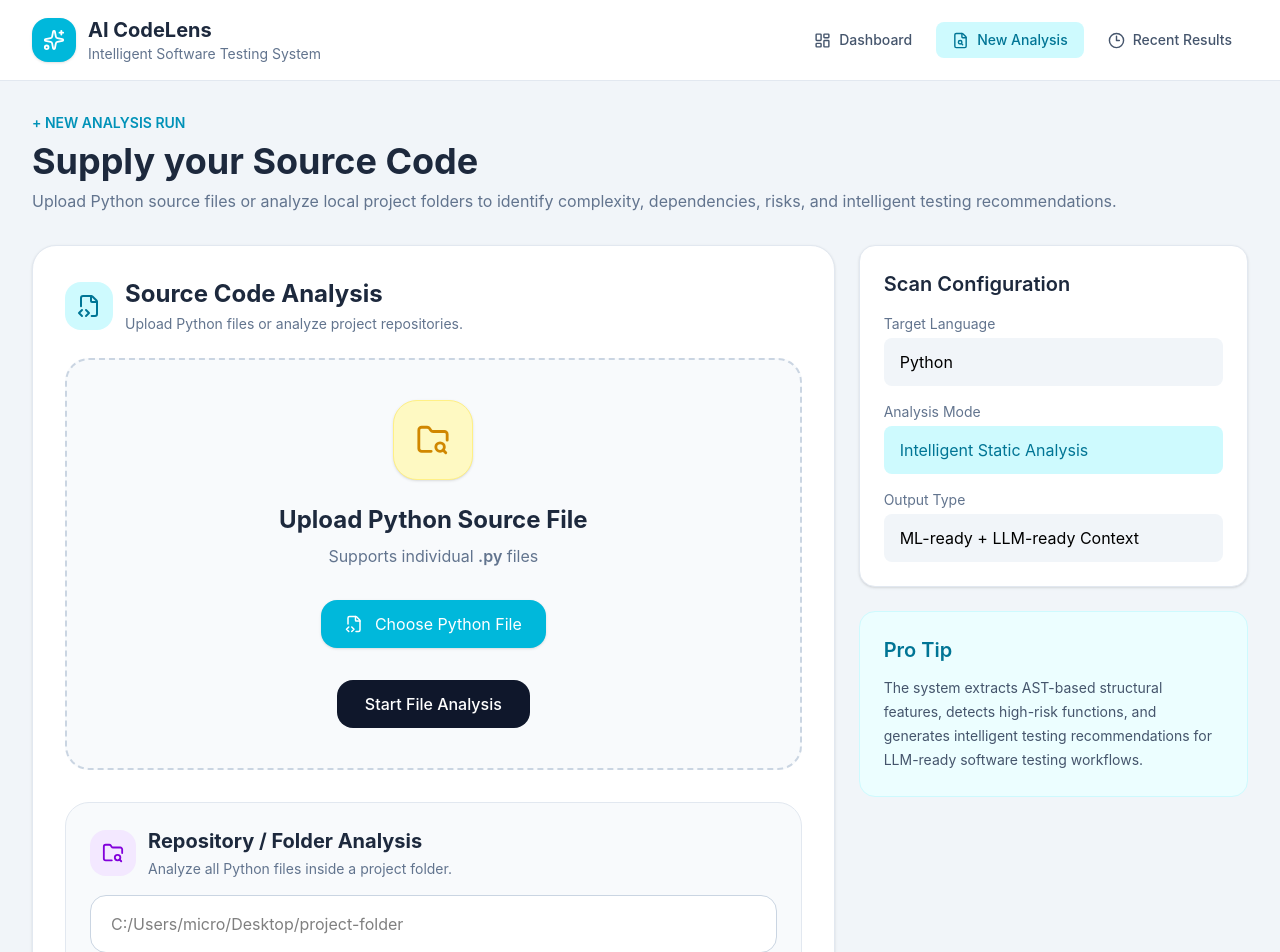
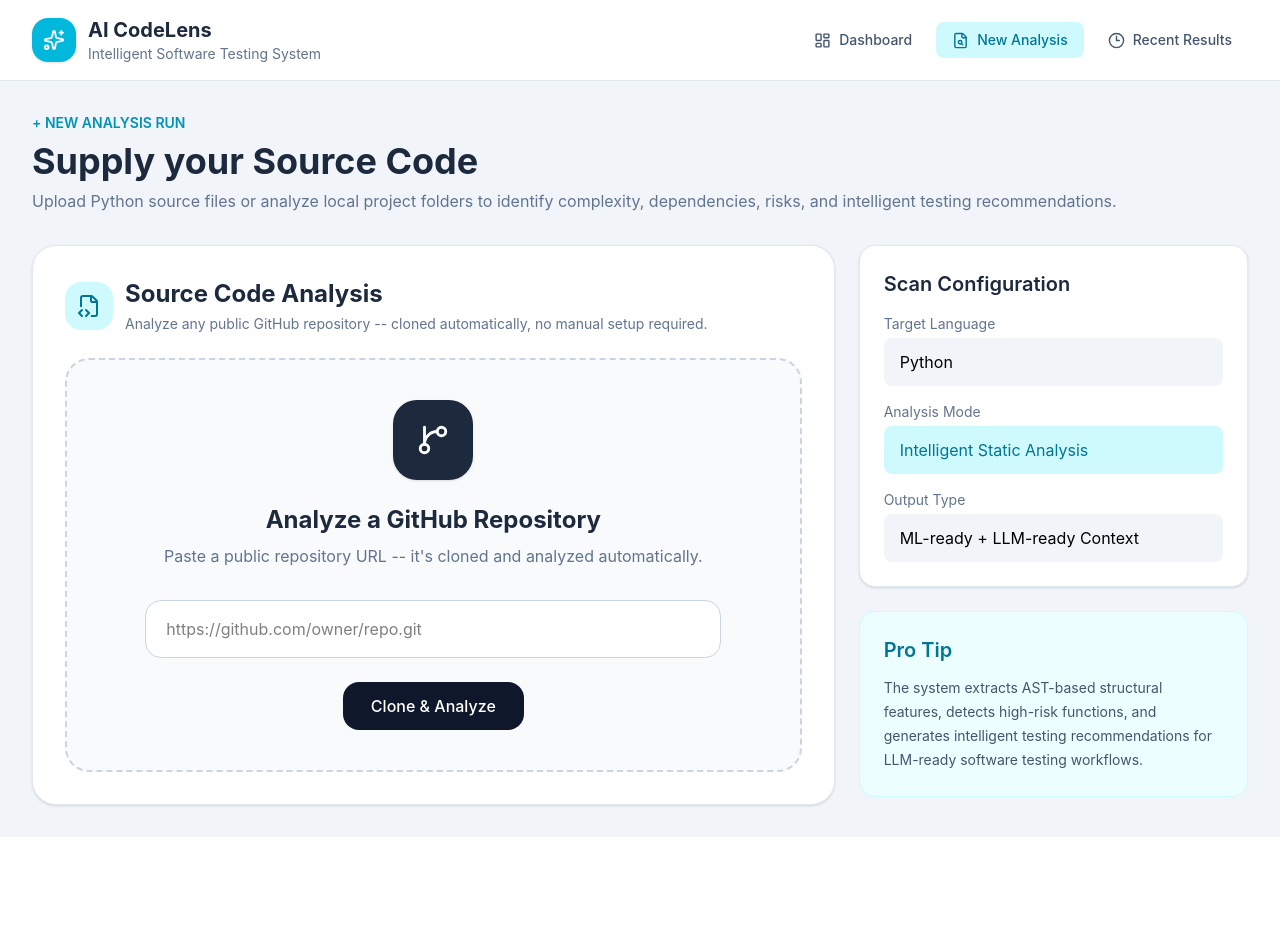
Before and after one commit to SenuriDis/R26-SE-038, a React app in the folder frontend/: page /analysis in a window 1280 px wide. Shown: the top 952 px of the page. After the commit the page ends 837 px from the top, so only its background shows below. Built offline with nearby package versions, Linux system fonts and the light colour scheme; the HTML template or start-up script is replaced by a standard one.

Commit message:
Updated the frontend pages

```diff
--- a/frontend/src/pages/StaticAnalysisPage.jsx
+++ b/frontend/src/pages/StaticAnalysisPage.jsx
@@ -1,36 +1,30 @@
 import { useState } from "react";
-import {
-  uploadAndAnalyzeFile,
-  analyzeFolder,
-} from "../services/api";
+import { analyzeGithubRepo } from "../services/api";
 
 import {
-  FolderSearch,
   FileCode2,
   AlertTriangle,
   Activity,
   CheckCircle2,
+  GitBranch,
 } from "lucide-react";
 
 import Navbar from "../components/Navbar";
 import HeaderSection from "../components/HeaderSection";
 import ScanConfigCard from "../components/ScanConfigCard";
-import ResultSummary from "../components/ResultSummary";
-import RiskSummary from "../components/RiskSummary";
-import HighRiskFunctions from "../components/HighRiskFunctions";
-import Recommendations from "../components/Recommendations";
+import RequirementCoverageCard from "../components/RequirementCoverageCard";
+import AnalysisResultView from "../components/AnalysisResultView";
 
 function StaticAnalysisPage() {
-  const [file, setFile] = useState(null);
-  const [folderPath, setFolderPath] = useState("");
+  const [repoUrl, setRepoUrl] = useState("");
   const [result, setResult] = useState(null);
   const [folderResults, setFolderResults] = useState([]);
+  const [repoSummary, setRepoSummary] = useState(null);
   const [loading, setLoading] = useState(false);
 
   // Success notification state
   const [successMessage, setSuccessMessage] = useState("");
 
-  // Show success message for 3 seconds
   const showSuccessMessage = (message) => {
     setTimeout(() => {
       setSuccessMessage(message);
@@ -38,62 +32,46 @@ function StaticAnalysisPage() {
       setTimeout(() => {
         setSuccessMessage("");
       }, 3000);
-
     }, 200);
   };
 
-  const handleAnalyzeFile = async () => {
-    if (!file) {
-      alert("Please upload a Python file");
+  // Clone a GitHub repo and run requirement-aware analysis across
+  // every Python file in it -- the only analysis entry point now
+  const handleAnalyzeGithubRepo = async () => {
+    if (!repoUrl) {
+      alert("Please enter a GitHub repository URL");
       return;
     }
 
     try {
       setLoading(true);
 
-      const data = await uploadAndAnalyzeFile(file);
+      const data = await analyzeGithubRepo(repoUrl);
 
-      setResult(data);
-      setFolderResults([]);
-
-      // Success message
-      showSuccessMessage("Python file analyzed successfully!");
-    } catch (error) {
-      console.error(error);
-      alert("File analysis failed");
-    } finally {
+      if (data.error) {
+        alert(data.error);
         setLoading(false);
-    }
-  };
-
-  const handleAnalyzeFolder = async () => {
-    if (!folderPath) {
-      alert("Please enter folder path");
         return;
       }
 
-    try {
-      setLoading(true);
+      if (Array.isArray(data.files) && data.files.length > 0) {
+        setFolderResults(data.files);
+        setResult(data.files[0]);
+        setRepoSummary(data.repo_summary);
 
-      const data = await analyzeFolder(folderPath);
-
-      if (Array.isArray(data) && data.length > 0) {
-        setFolderResults(data);
-        setResult(data[0]);
-
-        // Success message
         showSuccessMessage(
-          `Folder analysis completed successfully! ${data.length} Python files analyzed.`
+          `Repository analyzed successfully! ${data.files.length} Python files, ${data.repo_summary.total_functions} functions.`
         );
       } else {
         setFolderResults([]);
         setResult(null);
+        setRepoSummary(null);
 
-        alert("No Python files found in this folder");
+        alert("No Python files found in this repository");
       }
     } catch (error) {
       console.error(error);
-      alert("Folder analysis failed");
+      alert("GitHub repository analysis failed");
     } finally {
       setLoading(false);
     }
@@ -104,7 +82,7 @@ function StaticAnalysisPage() {
   };
 
   const totalHighRiskFunctions = folderResults.reduce(
-    (acc, item) => acc + item.high_risk_functions.length,
+    (acc, item) => acc + (item.high_risk_functions?.length || 0),
     0
   );
 
@@ -112,7 +90,7 @@ function StaticAnalysisPage() {
     folderResults.length > 0
       ? (
           folderResults.reduce(
-            (acc, item) => acc + item.summary.file_cyclomatic_complexity,
+            (acc, item) => acc + (item.summary?.file_cyclomatic_complexity || 0),
             0
           ) / folderResults.length
         ).toFixed(1)
@@ -128,25 +106,17 @@ function StaticAnalysisPage() {
         {/* Success Notification */}
         {successMessage && (
           <div className="fixed top-6 right-6 z-50 bg-green-500 text-white px-6 py-4 rounded-2xl shadow-xl flex items-center gap-3 animate-bounce">
-
             <CheckCircle2 size={22} />
 
-            <p className="font-medium">
-
-              {successMessage}
-              </p>
-
+            <p className="font-medium">{successMessage}</p>
           </div>
         )}
 
         {/* Main Top Grid */}
         <div className="grid grid-cols-1 lg:grid-cols-3 gap-6">
-
-          {/* Upload Section */}
+          {/* GitHub Repository Analysis */}
           <div className="lg:col-span-2 bg-white rounded-3xl shadow-sm border border-slate-200 p-8">
-
             <div className="flex items-center gap-3 mb-6">
-
               <div className="bg-cyan-100 text-cyan-700 p-3 rounded-2xl">
                 <FileCode2 size={24} />
               </div>
@@ -157,133 +127,66 @@ function StaticAnalysisPage() {
                 </h2>
 
                 <p className="text-slate-500 text-sm mt-1">
-                  Upload Python files or analyze project repositories.
+                  Analyze any public GitHub repository -- cloned
+                  automatically, no manual setup required.
                 </p>
               </div>
-
             </div>
 
-            {/* Upload Box */}
             <div className="border-2 border-dashed border-slate-300 rounded-3xl p-10 bg-slate-50 text-center">
-
-              <div className="bg-yellow-100 w-20 h-20 rounded-3xl flex items-center justify-center mx-auto shadow-sm border border-yellow-200">
-                <FolderSearch size={34} className="text-yellow-600" />
+              <div className="bg-slate-800 w-20 h-20 rounded-3xl flex items-center justify-center mx-auto shadow-sm">
+                <GitBranch size={34} className="text-white" />
               </div>
 
               <h3 className="text-2xl font-bold text-slate-800 mt-6">
-                Upload Python Source File
+                Analyze a GitHub Repository
               </h3>
 
               <p className="text-slate-500 mt-2">
-                Supports individual <span className="font-semibold">.py</span> files
+                Paste a public repository URL -- it's cloned and analyzed
+                automatically.
               </p>
 
-              {/* Better File Input */}
-              <div className="mt-8">
-
-                <label className="cursor-pointer inline-flex items-center gap-3 bg-cyan-500 hover:bg-cyan-600 text-white px-6 py-3 rounded-2xl transition shadow-sm">
-
-                  <FileCode2 size={18} />
-
-                  <span>
-                    Choose Python File
-                  </span>
-
+              <div className="mt-8 max-w-xl mx-auto">
                 <input
-                    type="file"
-                    accept=".py"
-                    onChange={(e) => setFile(e.target.files[0])}
-                    className="hidden"
+                  type="text"
+                  placeholder="https://github.com/owner/repo.git"
+                  value={repoUrl}
+                  onChange={(e) => setRepoUrl(e.target.value)}
+                  className="w-full border border-slate-300 rounded-2xl px-5 py-4 outline-none focus:ring-2 focus:ring-cyan-400 bg-white"
                 />
-                </label>
-
               </div>
 
-              {/* Selected File */}
-              {file && (
-                <div className="mt-6 bg-white border border-slate-200 rounded-2xl p-4 max-w-md mx-auto">
-
-                  <p className="text-sm text-slate-500">
-                    Selected File
-                  </p>
-
-                  <p className="font-semibold text-slate-800 mt-1">
-                    {file.name}
-                  </p>
-
+              <button
+                onClick={handleAnalyzeGithubRepo}
+                className="mt-6 bg-slate-900 hover:bg-black text-white px-7 py-3 rounded-2xl font-medium transition"
+              >
+                {loading ? "Cloning & Analyzing..." : "Clone & Analyze"}
+              </button>
             </div>
-              )}
-
-              <button
-                onClick={handleAnalyzeFile}
-                className="mt-8 bg-slate-900 hover:bg-black text-white px-7 py-3 rounded-2xl font-medium transition"
-              >
-                {loading ? "Analyzing..." : "Start File Analysis"}
-              </button>
-
-            </div>
-
-            {/* Folder Analysis */}
-            <div className="mt-8 bg-slate-50 border border-slate-200 rounded-3xl p-6">
-
-              <div className="flex items-center gap-3 mb-4">
-
-                <div className="bg-purple-100 text-purple-700 p-3 rounded-2xl">
-                  <FolderSearch size={22} />
-                </div>
-
-                <div>
-                  <h3 className="text-xl font-bold text-slate-800">
-                    Repository / Folder Analysis
-                  </h3>
-
-                  <p className="text-sm text-slate-500 mt-1">
-                    Analyze all Python files inside a project folder.
-                  </p>
-                </div>
-
-              </div>
-
-              <input
-                type="text"
-                placeholder="C:/Users/micro/Desktop/project-folder"
-                value={folderPath}
-                onChange={(e) => setFolderPath(e.target.value)}
-                className="w-full border border-slate-300 rounded-2xl px-5 py-4 outline-none focus:ring-2 focus:ring-cyan-400 bg-white"
-              />
-
-              <button
-                onClick={handleAnalyzeFolder}
-                className="mt-5 bg-cyan-500 hover:bg-cyan-600 text-white px-6 py-3 rounded-2xl transition"
-              >
-                {loading ? "Analyzing..." : "Analyze Folder"}
-              </button>
-
-            </div>
-
           </div>
 
           {/* Right Side */}
           <ScanConfigCard />
         </div>
 
-        {/* Folder Overview */}
+        {/* Repo-level summary */}
+        {repoSummary && (
+          <RequirementCoverageCard projectSummary={repoSummary} />
+        )}
+
+        {/* Repository Overview */}
         {folderResults.length > 0 && (
           <div className="mt-8 bg-white rounded-3xl shadow-sm border border-slate-200 p-8">
-
             <h3 className="text-3xl font-bold text-slate-800 mb-8">
-              Folder Analysis Overview
+              Repository Analysis Overview
             </h3>
 
             <div className="grid grid-cols-1 md:grid-cols-3 gap-5">
-
               <div className="bg-slate-100 rounded-2xl p-5">
                 <div className="flex items-center justify-between">
-
                   <div>
-                    <p className="text-sm text-slate-500">
-                      Files Analyzed
-                    </p>
+                    <p className="text-sm text-slate-500">Files Analyzed</p>
 
                     <h2 className="text-4xl font-bold mt-3">
                       {folderResults.length}
@@ -291,17 +194,13 @@ function StaticAnalysisPage() {
                   </div>
 
                   <FileCode2 className="text-cyan-600" size={26} />
-
                 </div>
               </div>
 
               <div className="bg-slate-100 rounded-2xl p-5">
                 <div className="flex items-center justify-between">
-
                   <div>
-                    <p className="text-sm text-slate-500">
-                      High-Risk Functions
-                    </p>
+                    <p className="text-sm text-slate-500">High-Risk Functions</p>
 
                     <h2 className="text-4xl font-bold mt-3 text-red-500">
                       {totalHighRiskFunctions}
@@ -309,17 +208,13 @@ function StaticAnalysisPage() {
                   </div>
 
                   <AlertTriangle className="text-red-500" size={26} />
-
                 </div>
               </div>
 
               <div className="bg-slate-100 rounded-2xl p-5">
                 <div className="flex items-center justify-between">
-
                   <div>
-                    <p className="text-sm text-slate-500">
-                      Average Complexity
-                    </p>
+                    <p className="text-sm text-slate-500">Average Complexity</p>
 
                     <h2 className="text-4xl font-bold mt-3 text-cyan-600">
                       {averageComplexity}
@@ -327,21 +222,16 @@ function StaticAnalysisPage() {
                   </div>
 
                   <Activity className="text-cyan-600" size={26} />
-
+                </div>
               </div>
             </div>
 
-            </div>
-
-            {/* File Buttons */}
             <div className="mt-10">
-
               <h4 className="text-xl font-semibold text-slate-800 mb-5">
                 Analyzed Files
               </h4>
 
               <div className="flex flex-wrap gap-3">
-
                 {folderResults.map((fileResult, index) => (
                   <button
                     key={index}
@@ -355,40 +245,21 @@ function StaticAnalysisPage() {
                     {getFileName(fileResult.file)}
                   </button>
                 ))}
-
               </div>
-
             </div>
-
           </div>
         )}
 
-        {/* Analysis Result */}
+        {/* Analysis Result -- tabbed, see AnalysisResultView */}
         {result && (
           <div className="mt-8 bg-white rounded-3xl shadow-sm border border-slate-200 p-8">
-
             <h3 className="text-3xl font-bold text-slate-800 mb-8">
               Analysis Result
             </h3>
 
-            <ResultSummary result={result} />
-
-            <RiskSummary riskSummary={result.risk_summary} />
-
-            <HighRiskFunctions
-              functions={result.high_risk_functions}
-            />
-
-            <Recommendations
-              recommendations={
-                result.intelligent_testing_context
-                  .llm_test_recommendations
-              }
-            />
-
+            <AnalysisResultView result={result} />
           </div>
         )}
-
       </div>
     </div>
   );
```
Also changed, not shown: frontend/src/pages/AnalysisHistoryPage.jsx (+105 -6 lines), frontend/src/pages/Dashboard.jsx (+16 -12 lines). Lines whose indentation alone changed are shown as unchanged.
